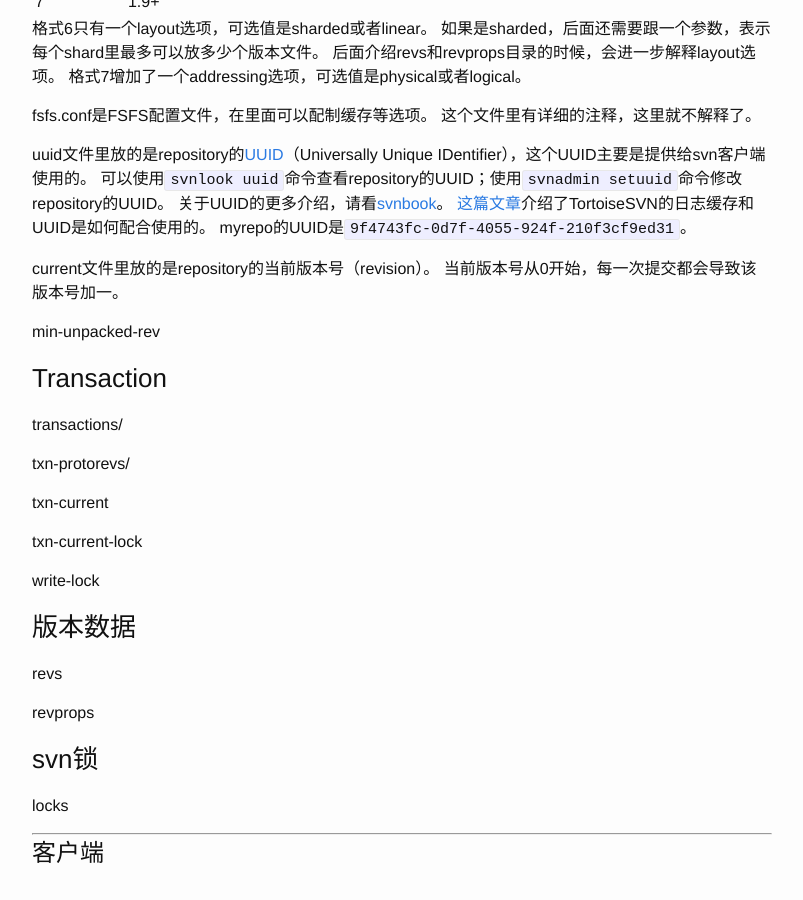
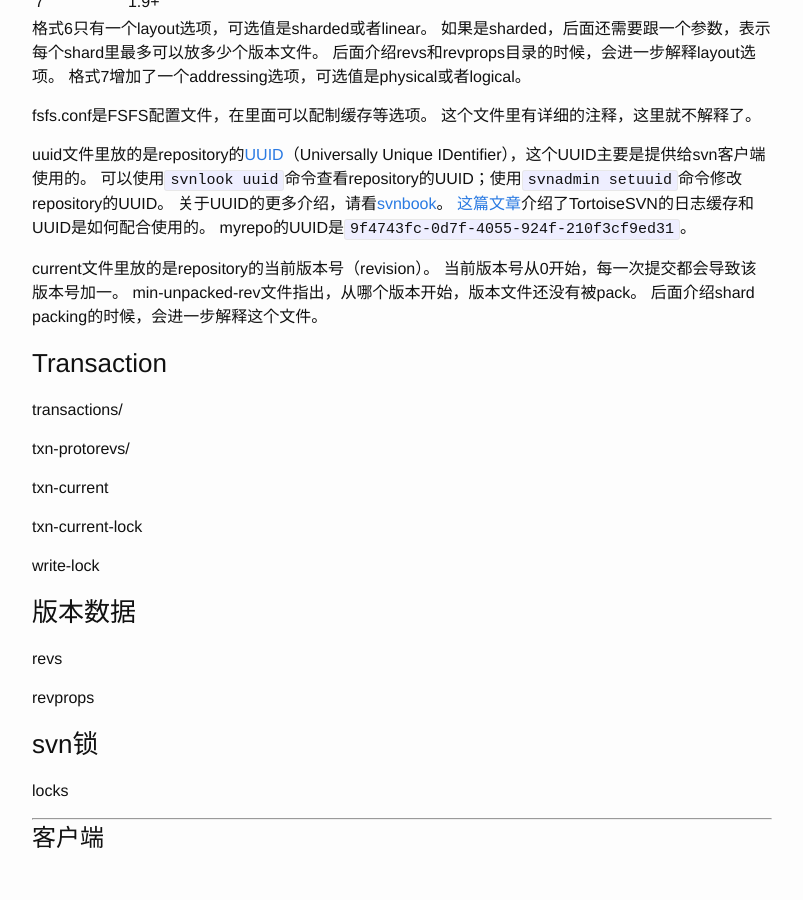
Before and after one commit to 777404/myblog, a Jekyll site: the page built from blog/_posts/2015-11-12-how-svn-works.md, in a window 1280 px wide and 900 px high, scrolled down 3248 px. Shown: the whole window, without its empty margins (238-1041 px from the left). Built offline with Jekyll 4.4.1, drawn with Linux system fonts in a browser that asks for light colours; Markdown is read by kramdown in place of the engine named in the settings.

Commit message:
min-unpacked-rev

```diff
--- a/blog/_posts/how-svn-works/server/02-fsfs-structure.md
+++ b/blog/_posts/how-svn-works/server/02-fsfs-structure.md
@@ -42,8 +42,8 @@ myrepo的UUID是`9f4743fc-0d7f-4055-924f-210f3cf9ed31`。
 
 current文件里放的是repository的当前版本号（revision）。
 当前版本号从0开始，每一次提交都会导致该版本号加一。
-
-min-unpacked-rev
+min-unpacked-rev文件指出，从哪个版本开始，版本文件还没有被pack。
+后面介绍shard packing的时候，会进一步解释这个文件。
 
 ### Transaction
 
```
